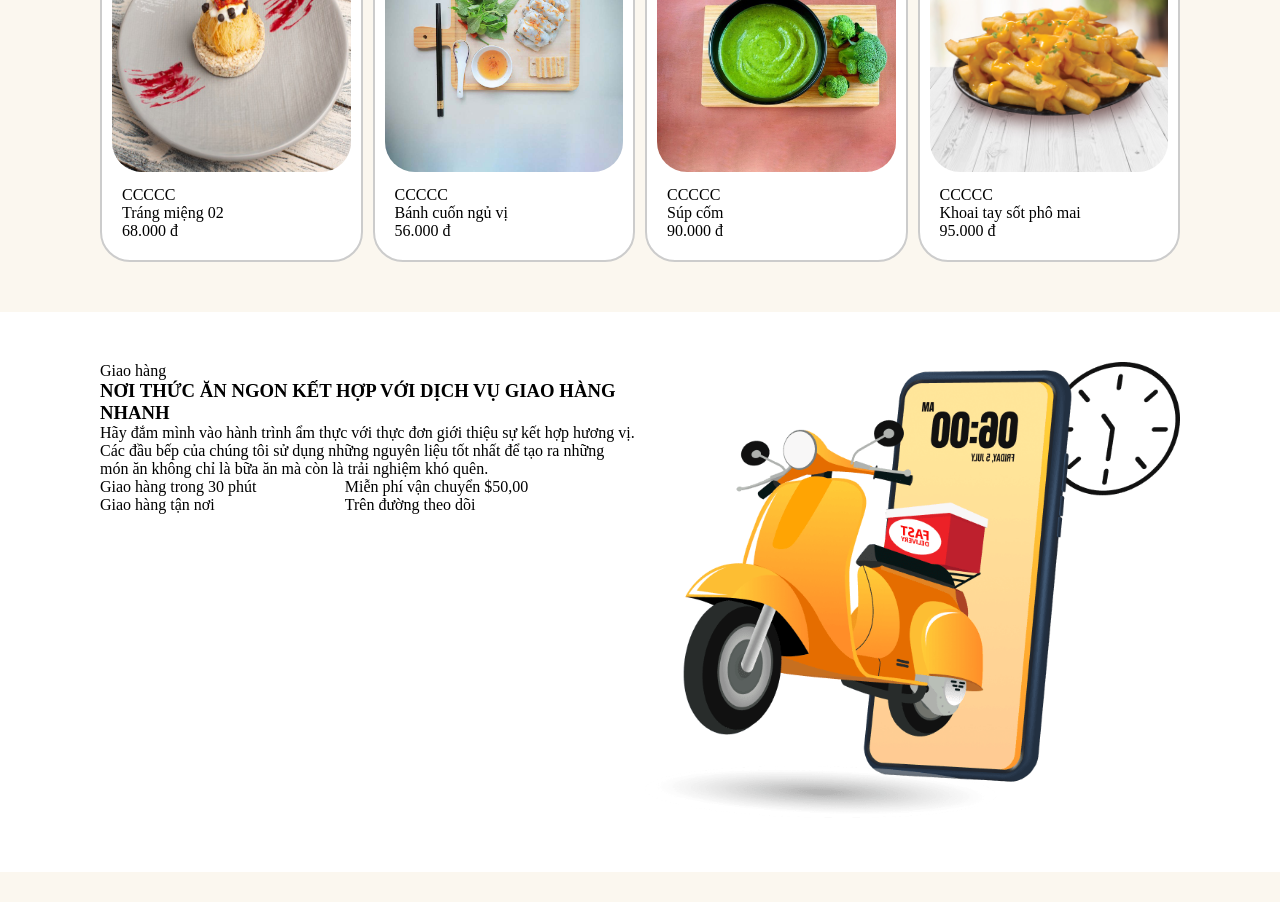
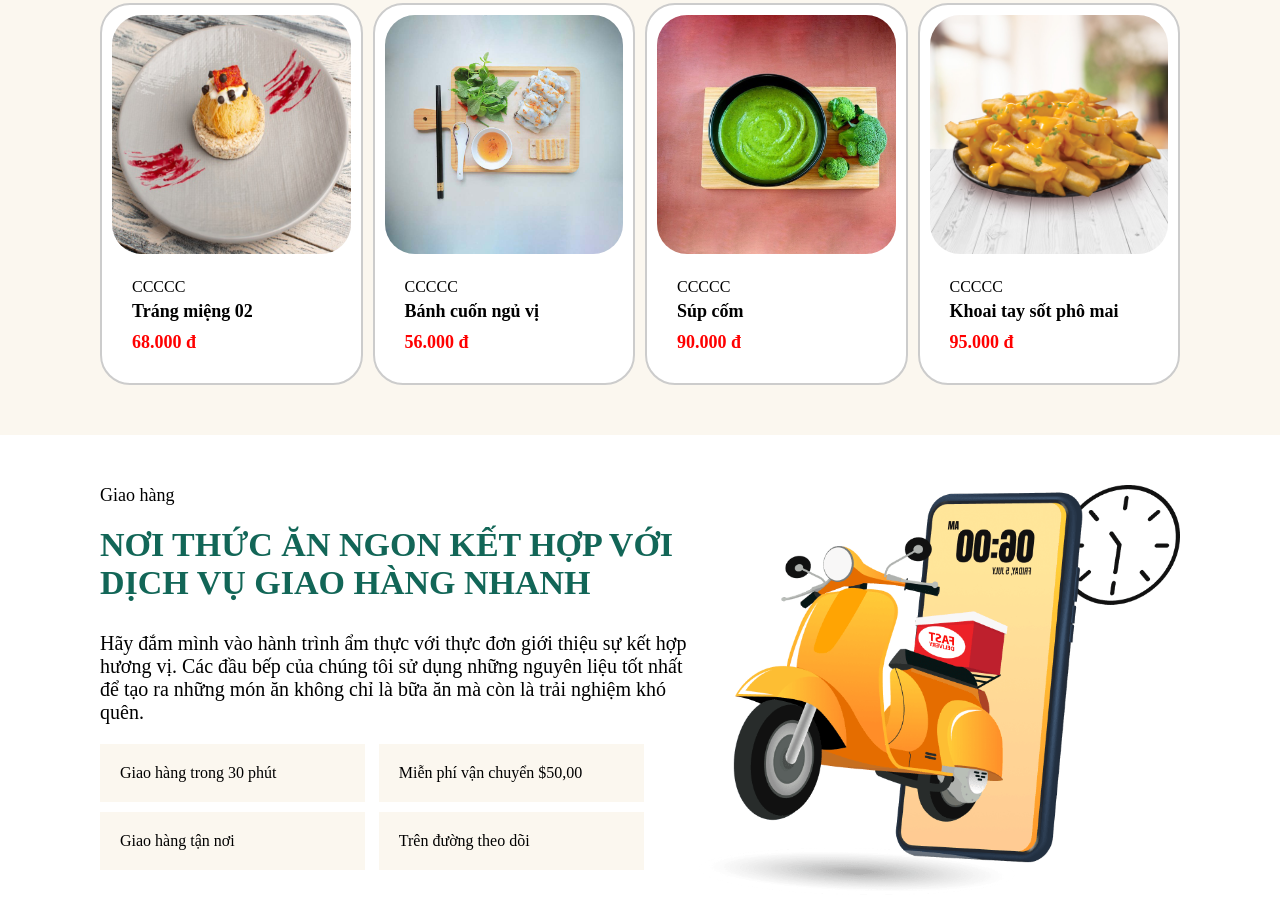
Before and after one commit to Otit-code/CDFE_BT2, a plain HTML site: page index.html in a window 1280 px wide. Shown: the part 2448-3350 px from the top of the page. Drawn offline with Linux system fonts and the light colour scheme.

Commit message:
2.1 commit

```diff
--- a/styles.css
+++ b/styles.css
@@ -156,8 +156,27 @@
 }
 
 .item_prod .info {
-    padding: 10px;
+    padding: 20px;
 }
+
+.item_prod .info .name {
+    color: #000;
+    font-weight: bold;
+    font-size: 18px;
+    margin-top: 5px;
+    margin-bottom: 10px;
+}
+
+.item_prod:hover .info .name {
+    color: #126657;
+}
+
+.item_prod .info .price {
+    color: #f00;
+    font-weight: bold;
+    font-size: 18px;
+}
+
 /* CSS about */
 #about {
     margin-top: 10px;
@@ -195,6 +214,14 @@
     gap: 100px;
 }
 
+.total ul h4 {
+    color: #126657;
+    text-transform: uppercase;
+    font-size: 34px;
+    font-weight: bolder;
+    margin-bottom: 10px;
+}
+
 .total .images {
     width: 50%;
 }
@@ -209,16 +236,40 @@
 }
 
 #delivery .text {
-    width: 50%;
+    width: 55%;
 }
+
+#delivery .text .intro {
+    font-size: 18px;
+    margin-bottom: 20px;
+    display: inline-block;
+}
+
+#delivery .text h3 {
+    color: #126657;
+    text-transform: uppercase;
+    font-size: 34px;
+    font-weight: bolder;
+    margin-bottom: 30px;
+}
+
+#delivery .text p {
+    font-size: 20px;
+    margin-bottom: 20px;
+}
+
 
 #delivery .text ul li {
     display: inline-block;
     width: 45%;
+    background: #FBF7EF;
+    padding: 20px;
+    margin-bottom: 10px;
+    margin-right: 10px;
 }
 
 #delivery .images {
-    width: 50%;
+    width: 45%;
 }
 
 /* CSS cook */
@@ -289,6 +340,7 @@
     width: 100%;
     padding: 15px 20px;
     color: #ccc;
+    font-size: 14px;
 }
 
 #oder .input_name, #oder .input_date, #oder .input_phone, #oder .input_cmt {
@@ -298,7 +350,8 @@
 #oder .input_btn input {
     width: 200px;
     margin-top: 20px;
-    background: #0f0;
+    background: #086050;
+    font-size: 14px;
 }
 
 /* CSS footer */
```
